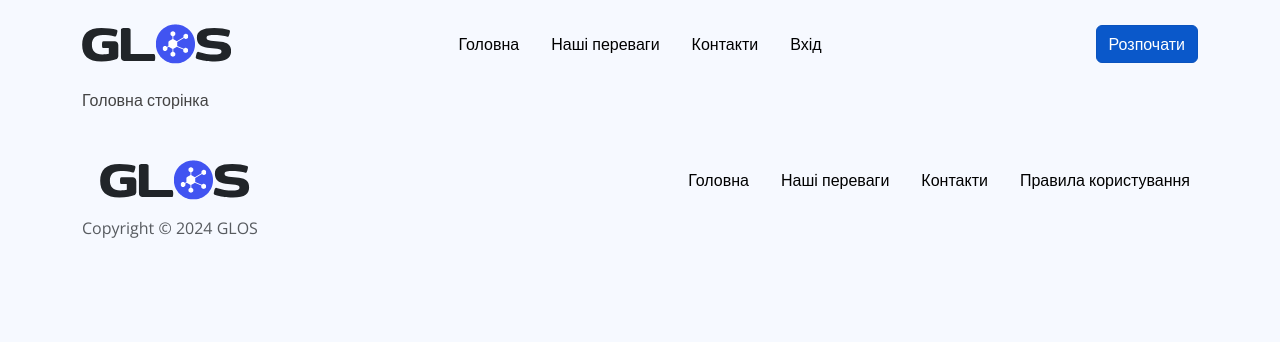
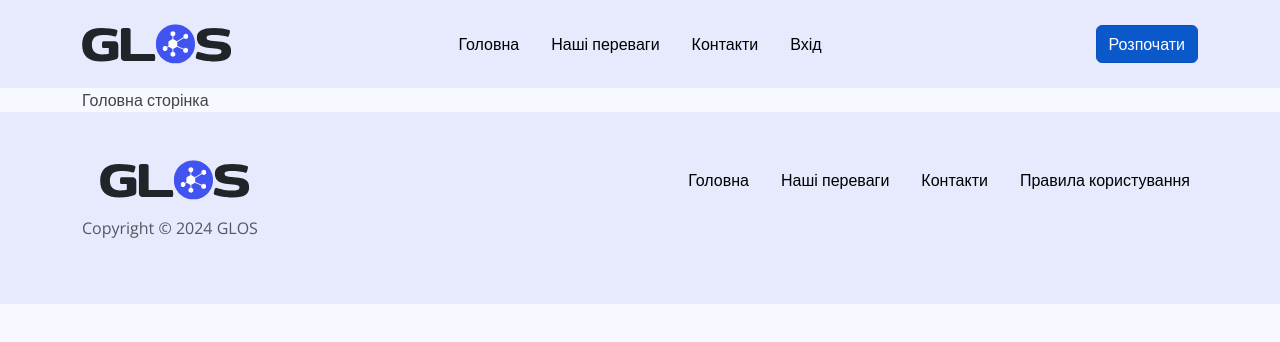
Before and after one commit to illiabazyliv/Glos-backend, a React (Create React App) app in the folder frontend/: page / in a window 1280 px wide. Shown: the top 342 px of the page. Built offline with nearby package versions, Linux system fonts and the light colour scheme.

Commit message:
added colors for header and footer

```diff
--- a/frontend/src/assets/css/style.css
+++ b/frontend/src/assets/css/style.css
@@ -1,4 +1,14 @@
+:root {
+    --accent-color: #4154f1;
+    --accent-muted-color: #e7eafd;
+}
+
 .navbar .logo {
     height: 40px;
     width: auto;
 }
+
+.site-header,
+.site-footer {
+    background-color: var(--accent-muted-color);
+}
```
